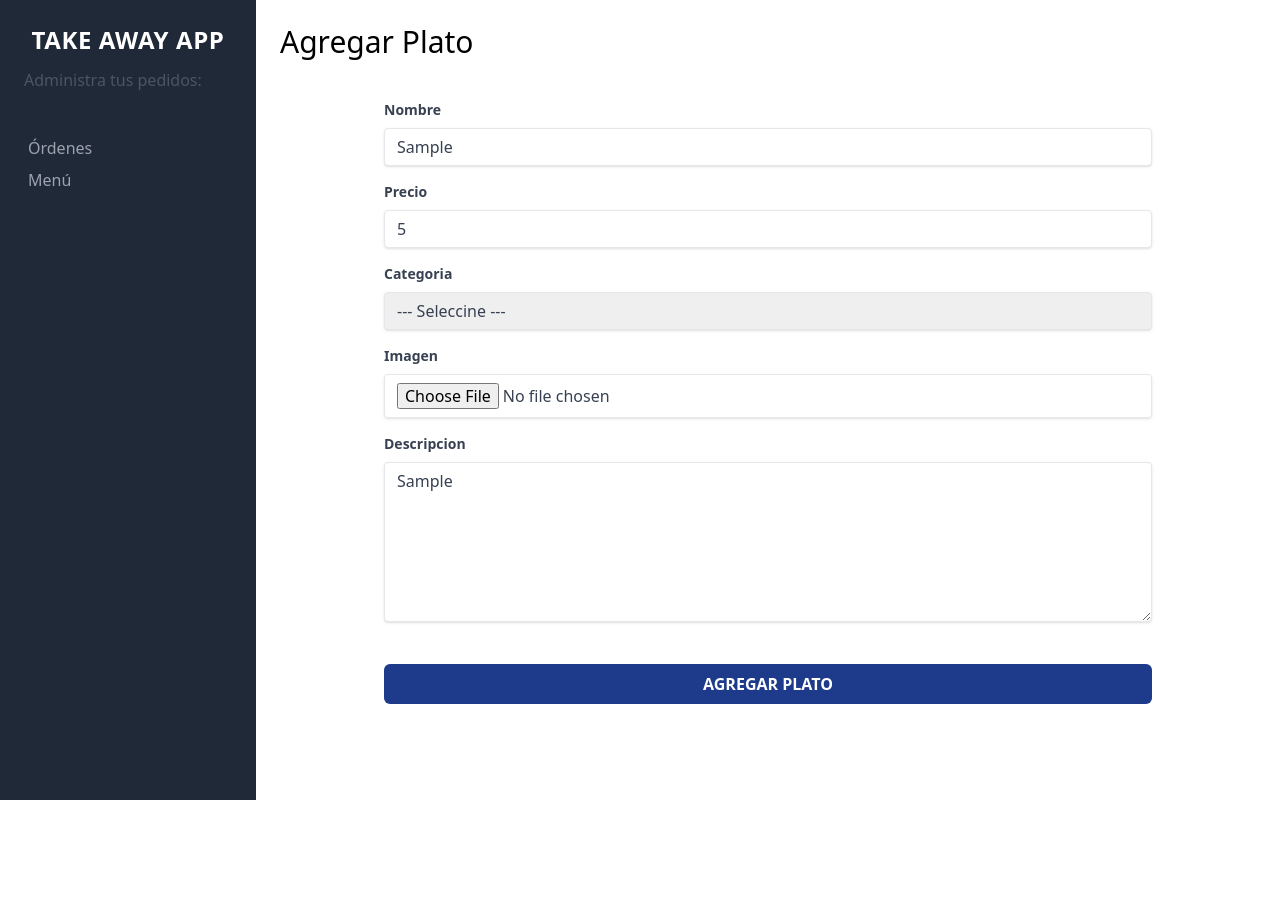
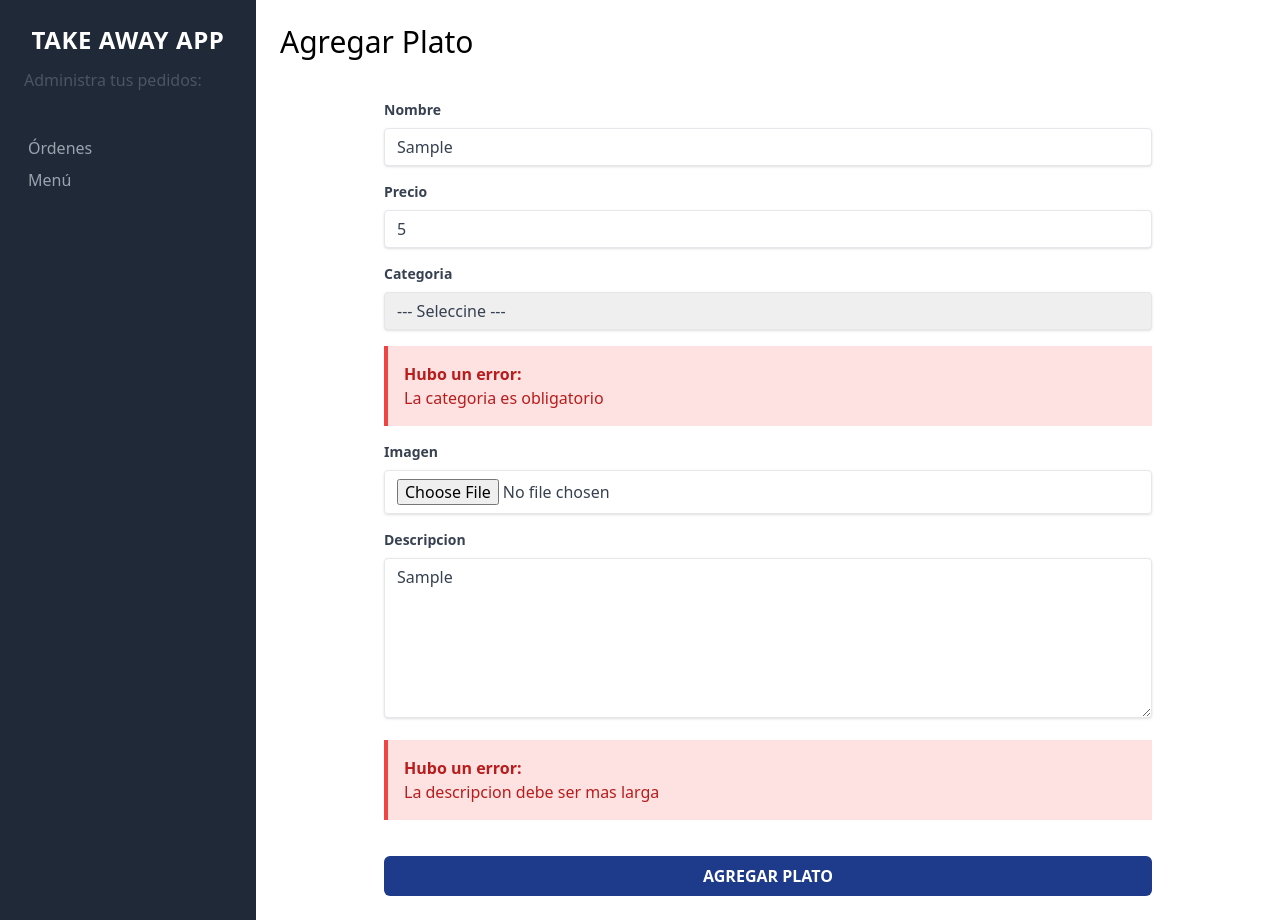
Before and after one commit to EmilianoQuiroz/Eloquent-JavaScript-Resumen-libro, a React (Create React App) app in the folder restaurant-client/: page /nuevo-plato in a window 1280 px wide. Both pictures are taken after typing "Sample", "5", "Sample" into the empty fields and a click on the input "Agregar Plato". Before the commit the page ends 800 px from the top, so only its background shows below. Built offline with nearby package versions, Linux system fonts and the light colour scheme.

Commit message:
Mostrar mensajes de error en el form

```diff
--- a/restaurant-client/src/components/paginas/NuevoPlato.js
+++ b/restaurant-client/src/components/paginas/NuevoPlato.js
@@ -22,7 +22,7 @@
       categoria: Yup.string()
                   .required('La categoria es obligatorio'),
       descripcion: Yup.string()
-                  .min('La descripcion debe ser mas larga')
+                  .min(20, 'La descripcion debe ser mas larga')
                   .required('La descripcion es obligatorio'),
     }),
     onSubmit: (datos) => {
@@ -52,8 +52,16 @@
                 placeholder="Nombre del plato"
                 value={formik.values.nombre}
                 onChange={formik.handleChange}
+                onBlur={formik.handleBlur}
               />
             </div>
+            { formik.touched.nombre && formik.errors.nombre ? (
+              <div className="bg-red-100 border-l-4 border-red-500 text-red-700 p-4 mb-4" role="alert">
+                <p className="font-bold">Hubo un error:</p>
+                <p>{formik.errors.nombre}</p>
+              </div>
+            ) : null }
+
             <div className="mb-4">
               <label
                 className="block text-gray-700 text-sm font-bold mb-2"
@@ -69,7 +77,15 @@
                 min="0"
                 value={formik.values.precio}
                 onChange={formik.handleChange}
+                onBlur={formik.handleBlur}
               />
+              { formik.touched.precio && formik.errors.precio ? (
+              <div className="bg-red-100 border-l-4 border-red-500 text-red-700 p-4 mb-4" role="alert">
+                <p className="font-bold">Hubo un error:</p>
+                <p>{formik.errors.precio}</p>
+              </div>
+            ) : null }
+
             </div>
             <div className="mb-4">
               <label
@@ -84,6 +100,7 @@
                 name="categoria"
                 value={formik.values.categoria}
                 onChange={formik.handleChange}
+                onBlur={formik.handleBlur}
               >
                 <option value="">--- Seleccine ---</option>
                 <option value="desayuno">"Desayuno"</option>
@@ -94,6 +111,13 @@
                 <option value="ensalada">"Ensalada"</option>
               </select>
             </div>
+            { formik.touched.categoria && formik.errors.categoria ? (
+              <div className="bg-red-100 border-l-4 border-red-500 text-red-700 p-4 mb-4" role="alert">
+                <p className="font-bold">Hubo un error:</p>
+                <p>{formik.errors.categoria}</p>
+              </div>
+            ) : null }
+
             <div className="mb-4">
               <label
                 className="block text-gray-700 text-sm font-bold mb-2"
@@ -107,8 +131,10 @@
                 className="shadow appearance-none border rounded w-full py-2 px-3 text-gray-700 leading-tight focus:outline-none focus:shadow-outlined"
                 value={formik.values.imagen}
                 onChange={formik.handleChange}
+                onBlur={formik.handleBlur}
               />
             </div>
+
             <div className="mb-4">
               <label
                 className="block text-gray-700 text-sm font-bold mb-2"
@@ -123,8 +149,16 @@
                 placeholder="Descripcion del plato"
                 value={formik.values.descripcion}
                 onChange={formik.handleChange}
+                onBlur={formik.handleBlur}
               ></textarea>
             </div>
+            { formik.touched.descripcion && formik.errors.descripcion ? (
+              <div className="bg-red-100 border-l-4 border-red-500 text-red-700 p-4 mb-4" role="alert">
+                <p className="font-bold">Hubo un error:</p>
+                <p>{formik.errors.descripcion}</p>
+              </div>
+            ) : null }
+
             <input
               type="submit"
               className="bg-blue-900 hover:bg-blue-800 w-full mt-5 p-2 text-white uppercase font-bold rounded-md"
```
